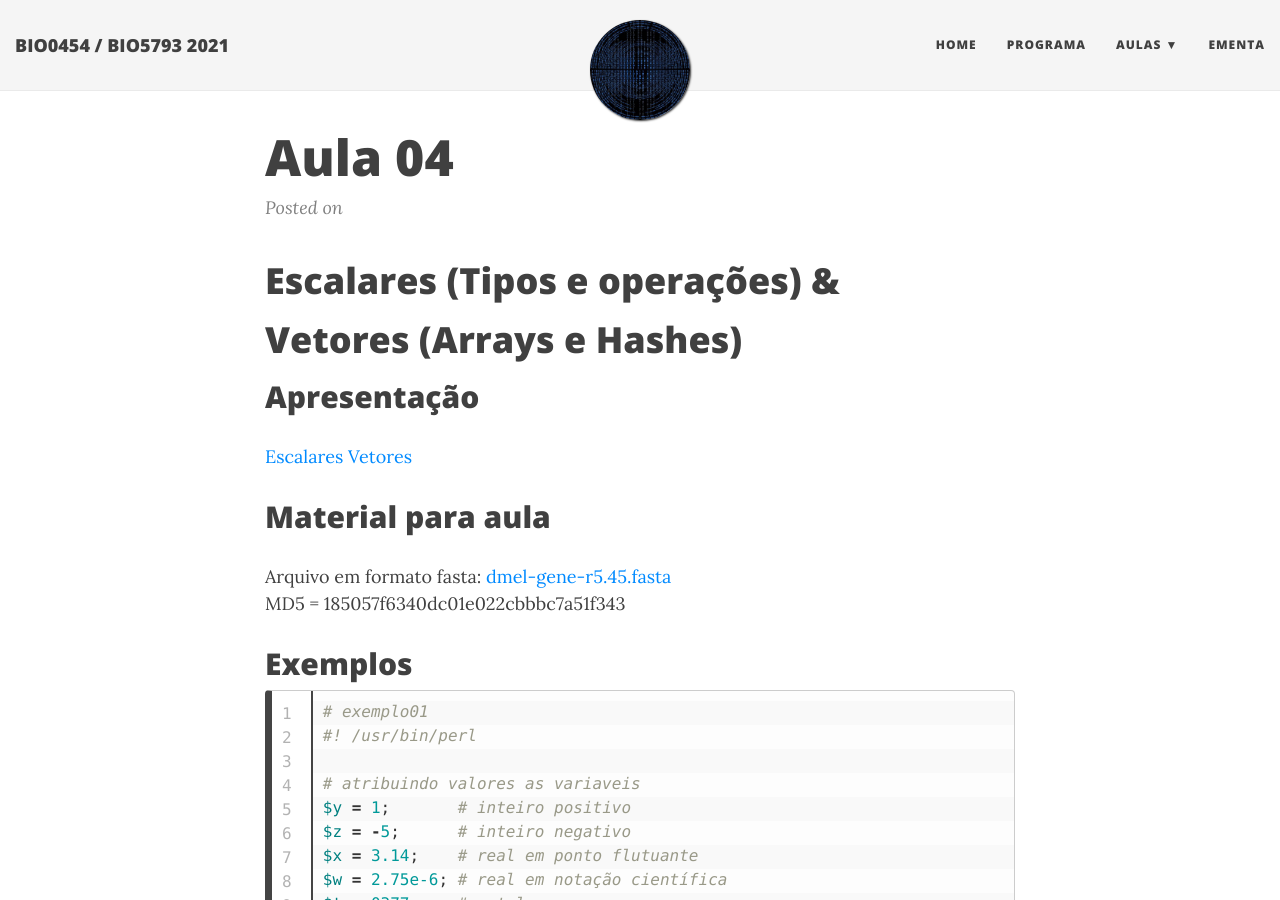
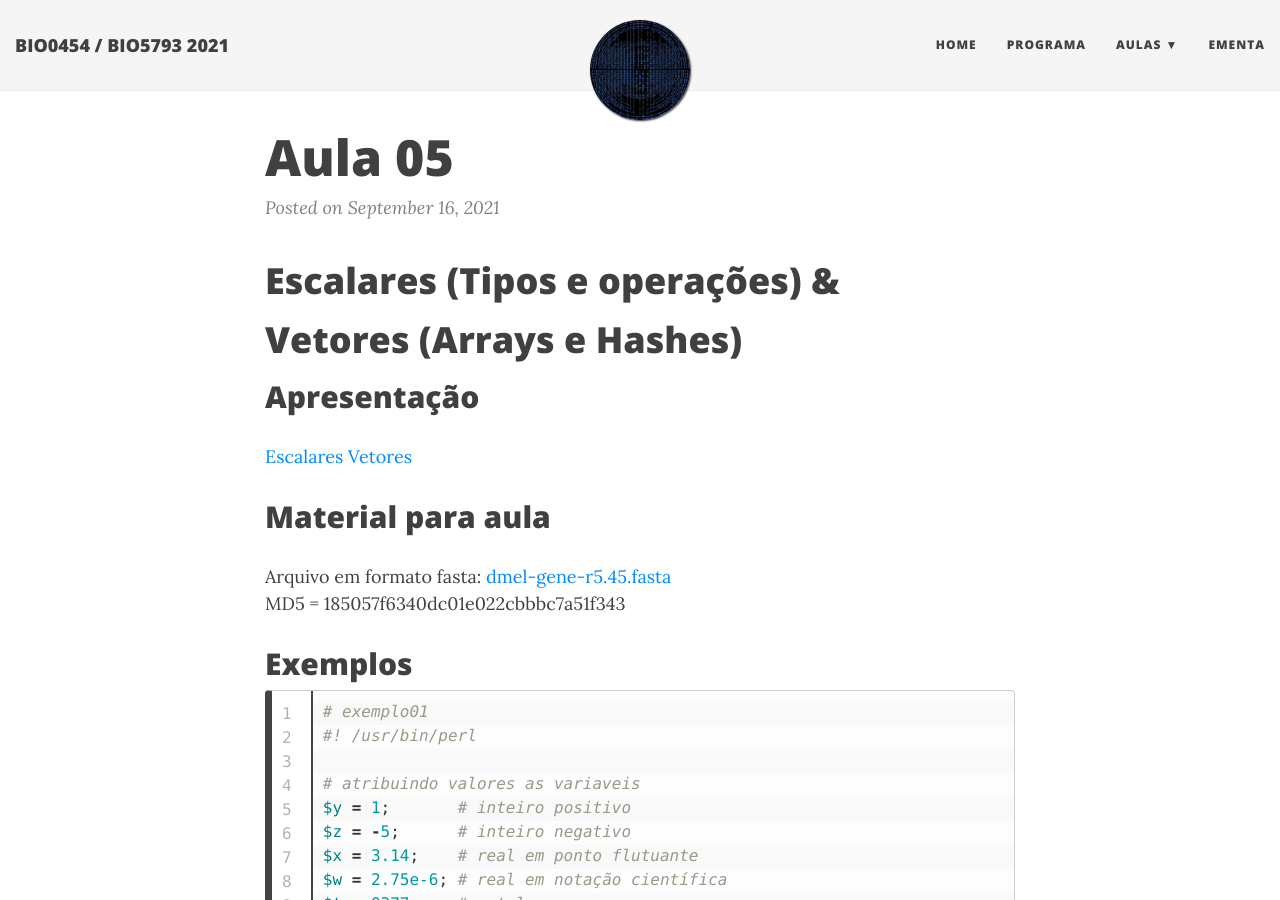
Before and after one commit to tttorres/introprog-copy, a Jekyll site: the page built from _posts/2021-09-16-Aula05.md, in a window 1280 px wide and 900 px high. Built offline with Jekyll 4.4.1, drawn with Linux system fonts in a browser that asks for light colours; nearby versions of some CDN libraries.

Commit message:
Update and rename unpublished/2021-09-16-Aula05.md to _posts/2021-09-16-Aula05.md

```diff
--- a/unpublished/2021-09-16-Aula05.md
+++ b/_posts/2021-09-16-Aula05.md
@@ -1,6 +1,6 @@
 ---
 layout: post
-title: Aula 04
+title: Aula 05
 #image: /img/hello_world.jpeg
 ---
 # Escalares (Tipos e operações) &
@@ -12,7 +12,7 @@
 
 ## Material para aula
 
-Arquivo em formato fasta: [dmel-gene-r5.45.fasta](http://biologia.ib.usp.br/torres/introprog2018/dmel-subset-gene-r5.45.fasta)
+Arquivo em formato fasta: [dmel-gene-r5.45.fasta](/introprog2021/files/dmel-gene-r5.45.fasta)
 MD5 = 185057f6340dc01e022cbbbc7a51f343
 
 ## Exemplos
```
